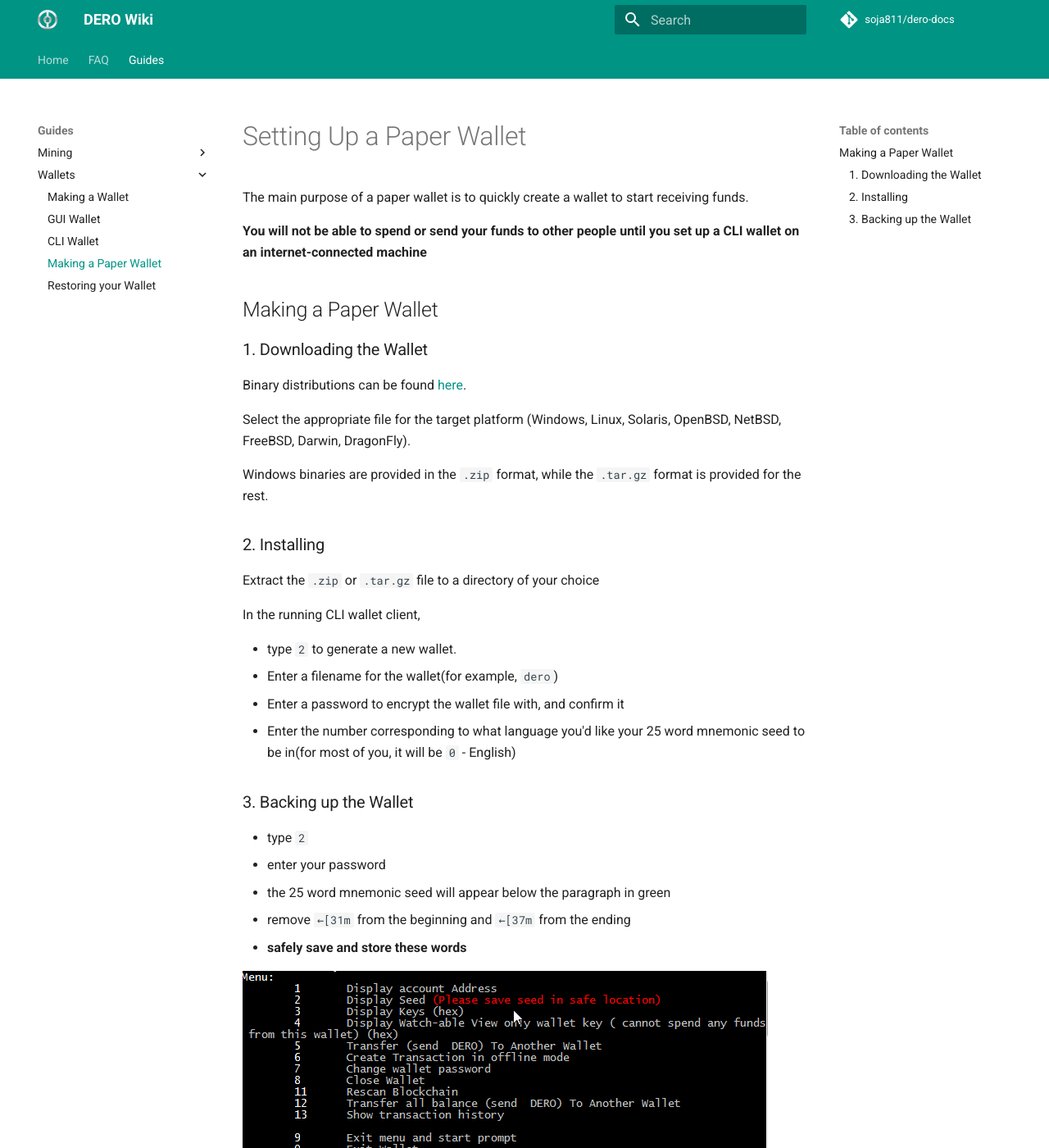
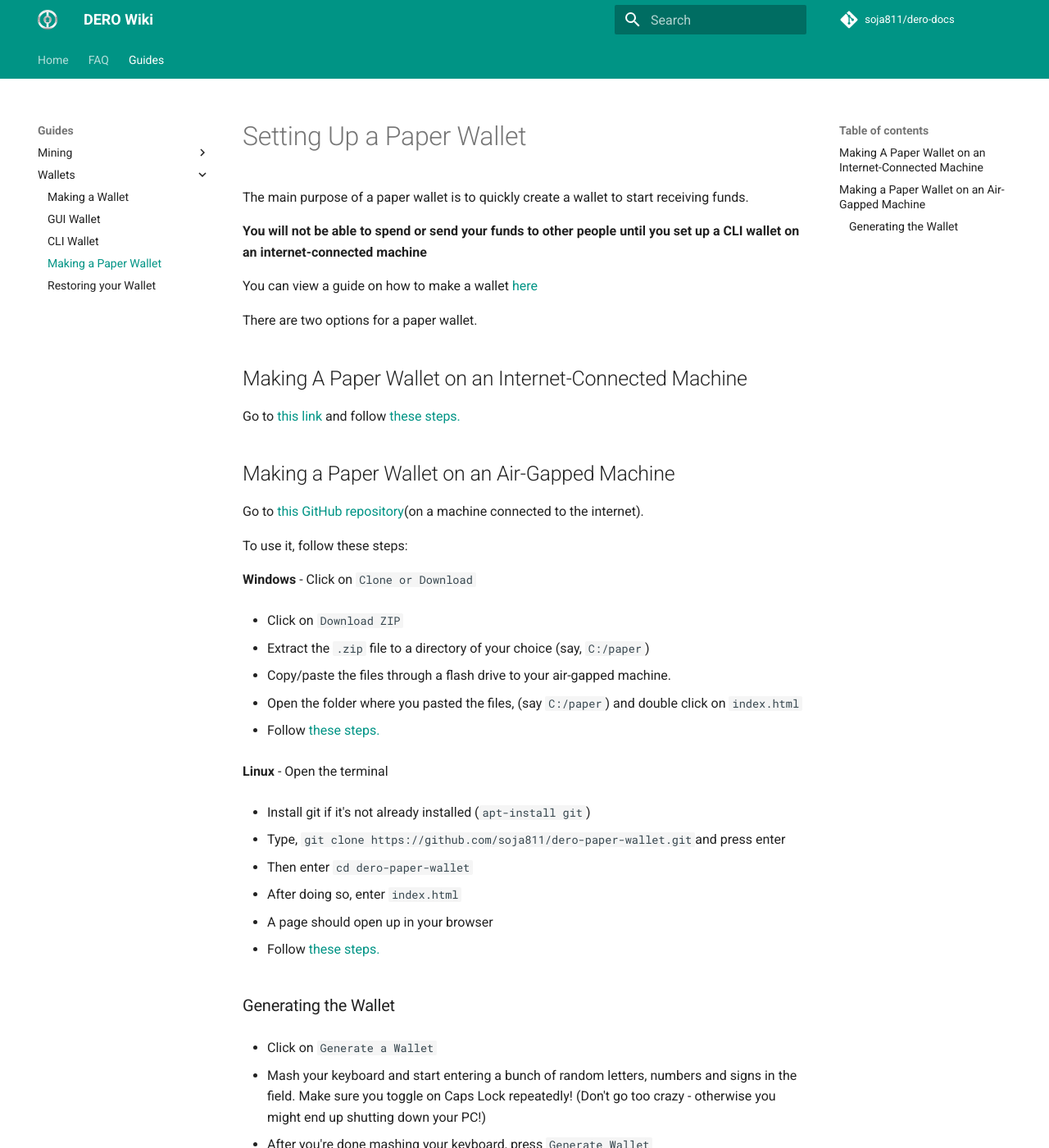
Before and after one commit to 1rV1N-git/dero-docs, an MkDocs documentation site: the page built from docs/wallets/Making-a-Paper-Wallet.md, in a window 1280 px wide and 1400 px high. Shown: the whole window at 82% size. Built offline with MkDocs 1.6.1 and Material for MkDocs 9.7.7, drawn with Linux system fonts in a browser that asks for light colours; comment, search, counter and statistics services are not loaded; old or Windows-style settings are respelled for this version of MkDocs; some of the changed text lies outside the part shown.

Commit message:
new generator woo

```diff
--- a/docs/wallets/Making-a-Paper-Wallet.md
+++ b/docs/wallets/Making-a-Paper-Wallet.md
@@ -4,41 +4,62 @@
 
 **You will not be able to spend or send your funds to other people until you set up a CLI wallet on an internet-connected machine**
 
-## Making a Paper Wallet
+You can view a guide on how to make a wallet [here](Using-the-CLI-Wallet)
 
-### 1. Downloading the Wallet
+There are two options for a paper wallet.
 
-Binary distributions can be found [here](http://seeds.dero.io/alpha).
+## Making A Paper Wallet on an Internet-Connected Machine
 
-Select the appropriate file for the target platform (Windows, Linux, Solaris, OpenBSD, NetBSD, FreeBSD, Darwin, DragonFly).
+Go to [this link](https://dero-paper.netlify.com) and follow [these steps.](#generating-the-wallet)
 
-Windows binaries are provided in the `.zip` format, while the `.tar.gz` format is provided for the rest.
+## Making a Paper Wallet on an Air-Gapped Machine
 
-### 2. Installing
+Go to [this GitHub repository](https://github.com/soja811/dero-paper-wallet)(on a machine connected to the internet).
 
-Extract the `.zip` or `.tar.gz` file to a directory of your choice
+To use it, follow these steps:
 
-In the running CLI wallet client,
+**Windows**
+  - Click on `Clone or Download`
 
-- type `2` to generate a new wallet.
-- Enter a filename for the wallet(for example, `dero`)
-- Enter a password to encrypt the wallet file with, and confirm it
-- Enter the number corresponding to what language you'd like your 25 word mnemonic seed to be in(for most of you, it will be `0` - English)
+  - Click on `Download ZIP`
 
-### 3. Backing up the Wallet
+  - Extract the `.zip` file to a directory of your choice (say, `C:/paper`)
 
-- type `2`
-- enter your password
-- the 25 word mnemonic seed will appear below the paragraph in green
-- remove `←[31m` from the beginning and `←[37m` from the ending
-- **safely save and store these words**
+  - Copy/paste the files through a flash drive to your air-gapped machine.
 
-![25wordseed](images/dero25.png)
+  - Open the folder where you pasted the files, (say `C:/paper`) and double click on `index.html`
 
-**DO NOT SHARE IT WITH ANYONE**. **Anyone who has these can *access your funds* and has *complete control* over your wallet.**
+  - Follow [these steps.](#generating-the-wallet)
 
+**Linux**
+  - Open the terminal
 
+  -  Install git if it's not already installed (`apt-install git`)
 
-To make it secure, we recommend **formatting the whole disk and re-installing your OS**, if it is a fresh install.
+  - Type, `git clone https://github.com/soja811/dero-paper-wallet.git`and press enter
 
-Else, **permanently delete your folder and everything inside it**
+  - Then enter `cd dero-paper-wallet`
+
+  - After doing so, enter `index.html`
+
+  - A page should open up in your browser
+
+  - Follow [these steps.](#generating-the-wallet)
+
+### Generating the Wallet
+
+- Click on `Generate a Wallet`
+
+- Mash your keyboard and start entering a bunch of random letters, numbers and signs in the field. Make sure you toggle on Caps Lock repeatedly! (Don't go too crazy - otherwise you might end up shutting down your PC!)
+
+- After you're done mashing your keyboard, press `Generate Wallet`
+
+- The letters and numbers in the green box, starting with `dERo`, is your public address. You can share it freely.
+
+- Save the `Seed Phrase`, the 25 words in the red box, safely.
+**DO NOT SHARE IT WITH ANYONE**.
+**Anyone who has access to this can *access your funds* and has *complete control* over your wallet.**
+
+- Save the `Spend Key` and the `View Key`, the two very long strings of (seemingly) random letters and numbers, safely.
+**DO NOT SHARE IT WITH ANYONE**.
+**Anyone who has access to this can *access your funds* and has *complete control* over your wallet.**
```
